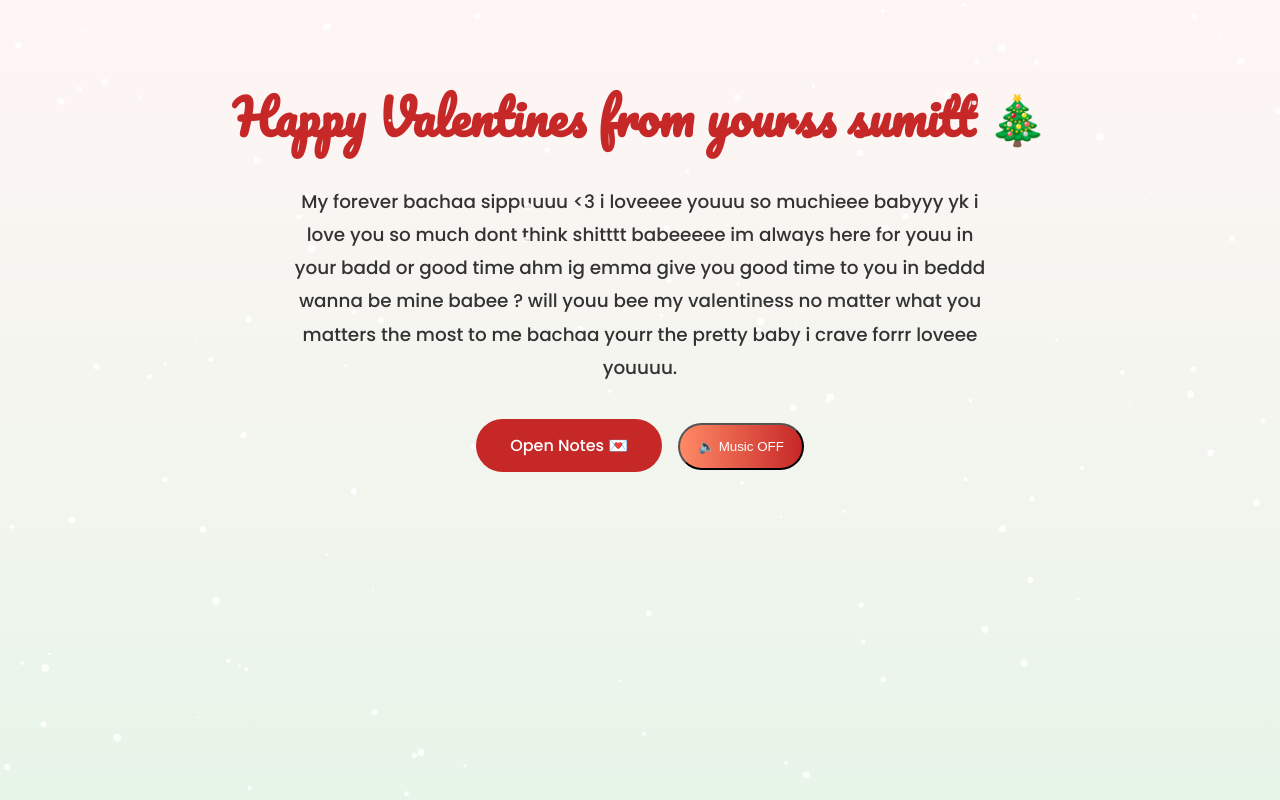
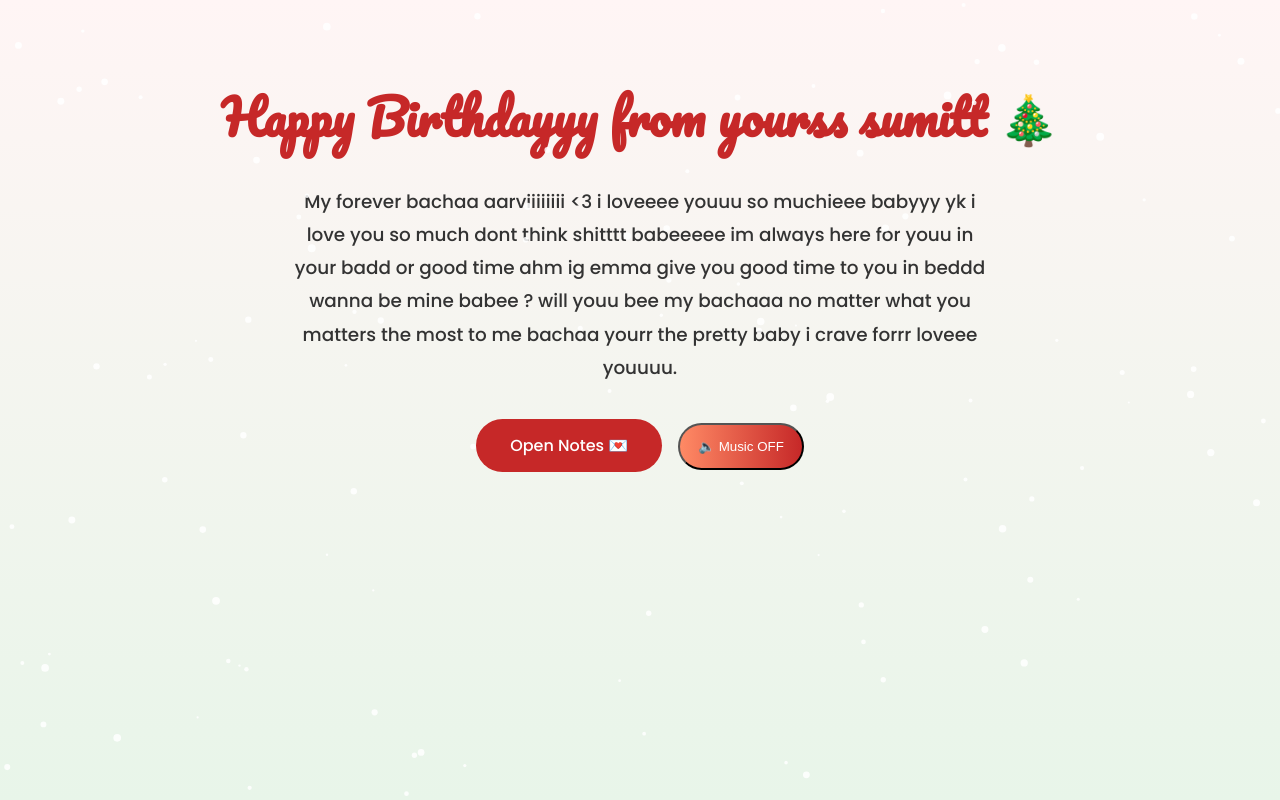
Before and after one commit to SumitX10/valentines, a plain HTML site: page index.html in a window 1280 px wide. Drawn offline with Linux system fonts and the light colour scheme.

Commit message:
Update index.html

```diff
--- a/index.html
+++ b/index.html
@@ -3,16 +3,16 @@
 <head>
   <meta charset="UTF-8" />
   <meta name="viewport" content="width=device-width, initial-scale=1.0"/>
-  <title>Happy Valentines  🎄</title>
+  <title>Happy Birthdayyyy  🎄</title>
   <link rel="stylesheet" href="style.css" />
 </head>
 <body>
   <div class="container">
-    <h1>Happy Valentines from yourss sumitt 🎄</h1>
+    <h1>Happy Birthdayyy from yourss sumitt 🎄</h1>
     <p>
-      My forever bachaa sippuuuu <3
+      My forever bachaa aarviiiiiiii <3
      i loveeee youuu so muchieee babyyy yk i love you so much dont think shitttt babeeeee im always here for youu in your badd
-        or good time ahm ig emma give you good time to you in beddd wanna be mine babee ? will youu bee my valentiness
+        or good time ahm ig emma give you good time to you in beddd wanna be mine babee ? will youu bee my bachaaa
         no matter what you matters the most to me bachaa yourr the pretty baby i crave forrr loveee youuuu.
     </p>
     <a href="notes.html" class="button">Open Notes 💌</a>
```
